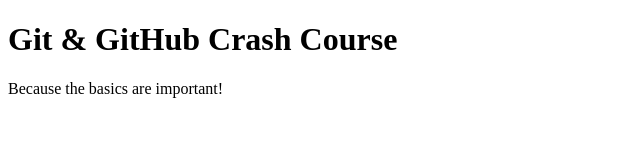
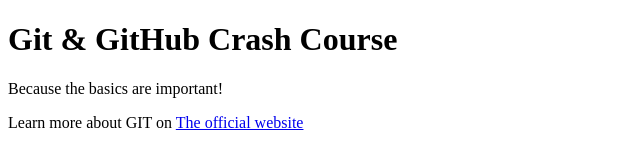
Before and after one commit to psalgaocar/git-crash-course, a plain HTML site: page index.html in a window 1280 px wide. Shown: the whole page, without its empty margins (0-640 px from the left). Drawn offline with Linux system fonts and the light colour scheme.

Commit message:
addding a new paragraph and href

```diff
--- a/index.html
+++ b/index.html
@@ -9,5 +9,6 @@
   <body>
     <h1>Git & GitHub Crash Course</h1>
     <p>Because the basics are important!</p>
+    <p>Learn more about GIT on <a href="https://git-scm.com/book/en/v2">The official website</a></p>
   </body>
 </html>
```
